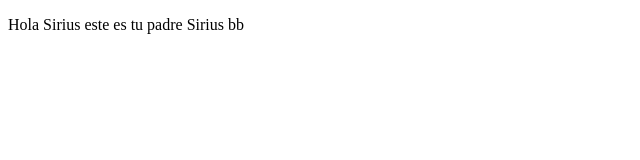
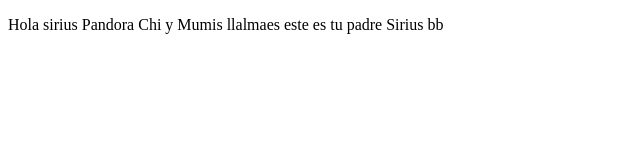
Before and after one commit to clavij0/proyectodemo, a plain HTML site: page index.html in a window 1280 px wide. Shown: the whole page, without its empty margins (0-640 px from the left). Drawn offline with Linux system fonts and the light colour scheme.

Commit message:
cambios agregamos tisth

```diff
--- a/index.html
+++ b/index.html
@@ -8,7 +8,7 @@
 </head>
 <body>
     <p>
-        Hola Sirius este es tu padre
+        Hola  sirius Pandora Chi y Mumis llalmaes este es tu padre
         Sirius bb
     </p>
 </body>
```
